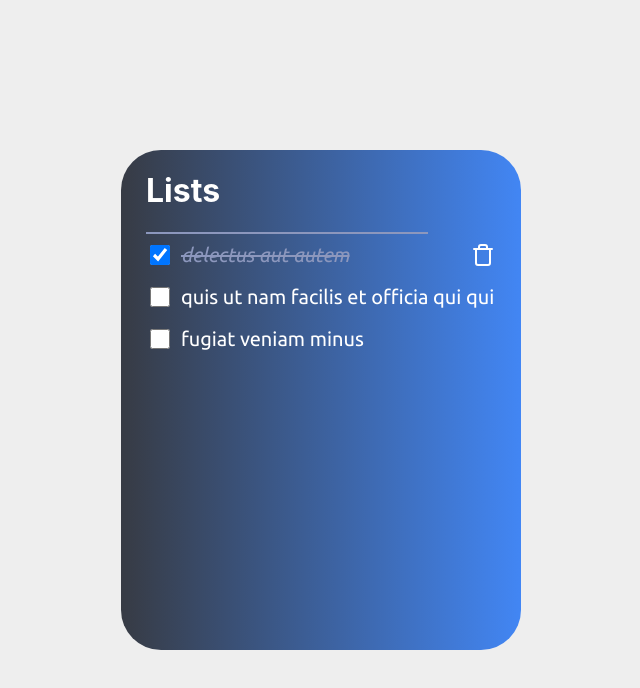
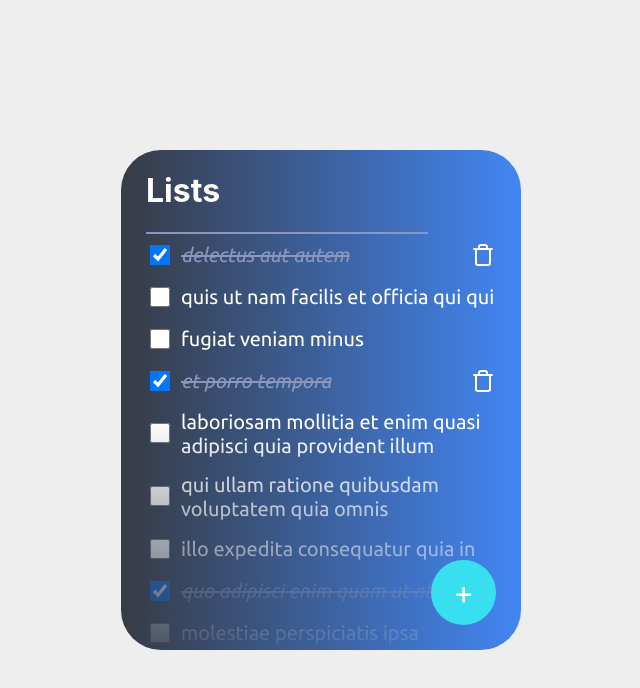
Before and after one commit to seyithantopal/knowunity, a React (Create React App) app: page / in a window 1280 px wide. Shown: the top 688 px of the page, without its empty margins (319-959 px from the left). Built offline with nearby package versions, Linux system fonts and the light colour scheme.

Commit message:
Added opacity at the end of the box and plus sign for a modal

```diff
--- a/src/components/Lists/index.tsx
+++ b/src/components/Lists/index.tsx
@@ -3,7 +3,7 @@ import { ListType } from '../../types/interfaces';
 import List from '../List';
 
 // Styles
-import { Wrapper, Title, Divider, ListsDiv } from './styles';
+import { Wrapper, Title, Divider, ListsDiv, PlusSign } from './styles';
 
 type Props = {
   lists: ListType[];
@@ -22,6 +22,7 @@ const Lists: FC<Props> = ({ lists, onDelete }) => {
           );
         })}
       </ListsDiv>
+      <PlusSign />
     </Wrapper>
   );
 };
--- a/src/components/Lists/styles.ts
+++ b/src/components/Lists/styles.ts
@@ -3,7 +3,9 @@ import {
   COLOR_HR,
   COLOR_LISTS_GRADIENT_END,
   COLOR_LISTS_GRADIENT_START,
-  COLOR_LIST_TITLE
+  COLOR_LIST_TITLE,
+  COLOR_PLUS_SIGN_BACKGROUND,
+  COLOR_PLUS_SIGN_TEXT
 } from '../../utils/constants/color';
 
 export const Wrapper = styled.div`
@@ -14,6 +16,25 @@ export const Wrapper = styled.div`
   height: 500px;
   -webkit-border-radius: 40px;
   -moz-osx-border-radius: 40px;
+  position: relative;
+  overflow: hidden;
+
+
+  .plusSign {
+    background-color: #38e0ef;
+    width: 60px;
+    height: 60px;
+    position: absolute;
+    -webkit-border-radius: 50%;
+    bottom: 25px;
+    right: 25px;
+    font-size: 32px;
+    color: #fff;
+    display: flex;
+    flex-direction: row;
+    justify-content: center;
+    align-items: center;
+  };
 `
 
 export const Title = styled.h1`
@@ -29,4 +50,27 @@ export const Divider = styled.hr`
 
 export const ListsDiv = styled.div`
   padding: 0 25px 0 25px;
+  height: 100%;
+  -webkit-mask-image: -webkit-gradient(linear, left 50%, left bottom, from(black), to(rgba(0, 0, 0, 0)));
 `
+
+export const PlusSign = styled.div`
+  background-color: ${COLOR_PLUS_SIGN_BACKGROUND};
+  width: 65px;
+  height: 65px;
+  position: absolute;
+  -webkit-border-radius: 50%;
+  bottom: 25px;
+  right: 25px;
+  font-size: 32px;
+  display: flex;
+  flex-direction: row;
+  justify-content: center;
+  align-items: center;
+  cursor: pointer;
+
+  &:after {
+    content: '+';
+    color: ${COLOR_PLUS_SIGN_TEXT};
+  };
+`
--- a/src/pages/Home/index.tsx
+++ b/src/pages/Home/index.tsx
@@ -26,13 +26,55 @@ const mockData : ListType[] = [
     "title": "fugiat veniam minus",
     "completed": false
   },
+  {
+    "userId": 1,
+    "id": 4,
+    "title": "et porro tempora",
+    "completed": true
+  },
+  {
+    "userId": 1,
+    "id": 5,
+    "title": "laboriosam mollitia et enim quasi adipisci quia provident illum",
+    "completed": false
+  },
+  {
+    "userId": 1,
+    "id": 6,
+    "title": "qui ullam ratione quibusdam voluptatem quia omnis",
+    "completed": false
+  },
+  {
+    "userId": 1,
+    "id": 7,
+    "title": "illo expedita consequatur quia in",
+    "completed": false
+  },
+  {
+    "userId": 1,
+    "id": 8,
+    "title": "quo adipisci enim quam ut ab",
+    "completed": true
+  },
+  {
+    "userId": 1,
+    "id": 9,
+    "title": "molestiae perspiciatis ipsa",
+    "completed": false
+  },
+  {
+    "userId": 1,
+    "id": 10,
+    "title": "illo est ratione doloremque quia maiores aut",
+    "completed": true
+  },
 ];
 
 const Home: FC = () => {
   const [lists, setLists] = useState<ListType[]>(mockData);
 
   /**
-   * Delete a task without mutating the state directly
+   * Delete a task by id without mutating the state directly
    * @param {number} id
    * @returns {void}
    */
--- a/src/utils/constants/color.ts
+++ b/src/utils/constants/color.ts
@@ -6,3 +6,5 @@ export const COLOR_HR = '#8c97bd';
 export const COLOR_LISTS_GRADIENT_START = '#373b44';
 export const COLOR_LISTS_GRADIENT_END = '#4286f4';
 export const COLOR_DELETE_ICON = '#fff';
+export const COLOR_PLUS_SIGN_TEXT = '#fff';
+export const COLOR_PLUS_SIGN_BACKGROUND = '#38e0ef';
```
